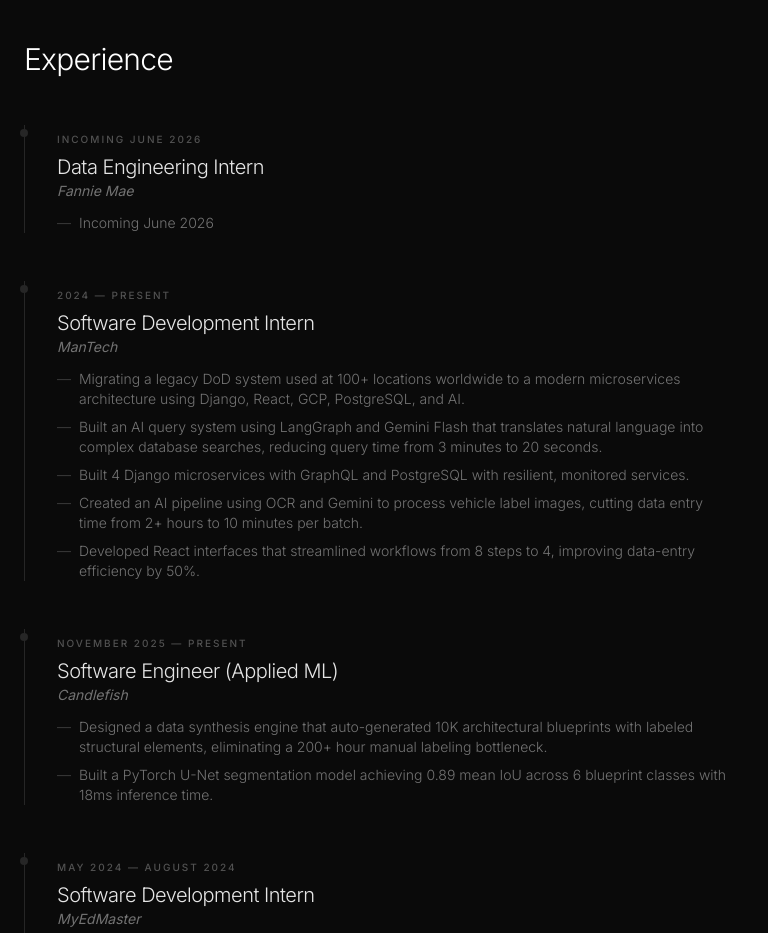
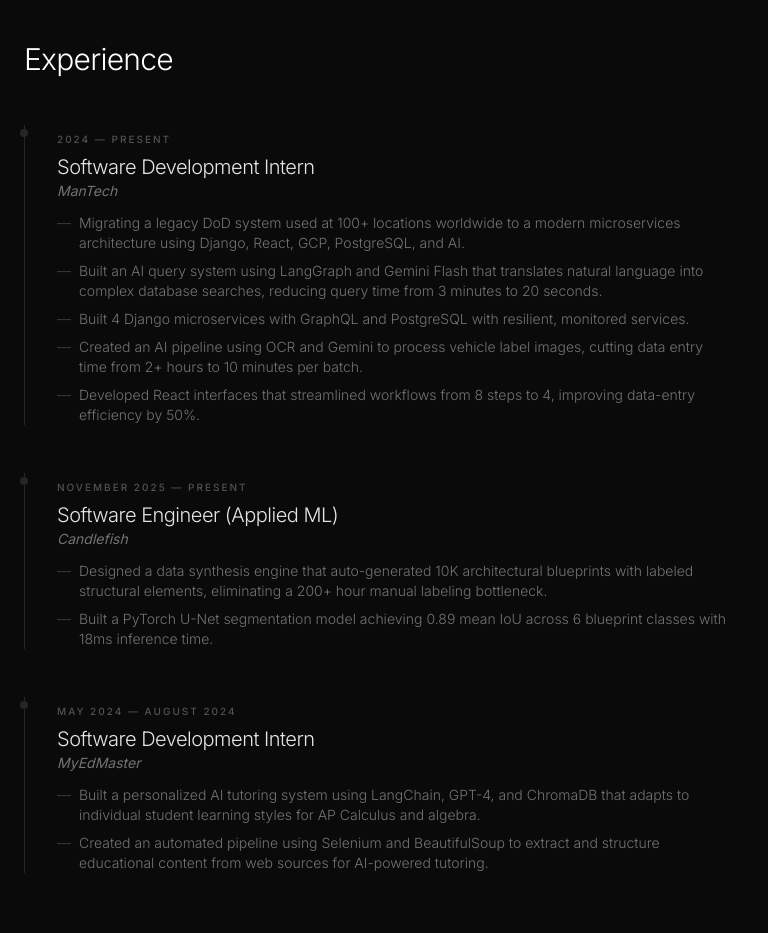
Before and after one commit to whozpj/Portfolio, a Next.js app in the folder portfolio/: page / in a window 1280 px wide. Shown: the part 900-1833 px from the top of the page, without its empty margins (0-768 px from the left). Built offline with nearby package versions, Linux system fonts and the light colour scheme.

Commit message:
experience section

```diff
--- a/portfolio/app/components/Hero.tsx
+++ b/portfolio/app/components/Hero.tsx
@@ -184,18 +184,6 @@
         <div className="space-y-12">
           {[
 
-            {
-              date: "Incoming June 2026",
-              role: "Data Engineering Intern",
-              company: "Fannie Mae",
-              desc: (
-                <ul className="space-y-2 mt-3 text-sm text-neutral-500 font-light">
-                   <li className="flex gap-2">
-                    <span className="text-neutral-700">—</span>
-Incoming June 2026                  </li>
-                </ul>
-              ),
-            },
 
             {
               date: "2024 — Present",
```
